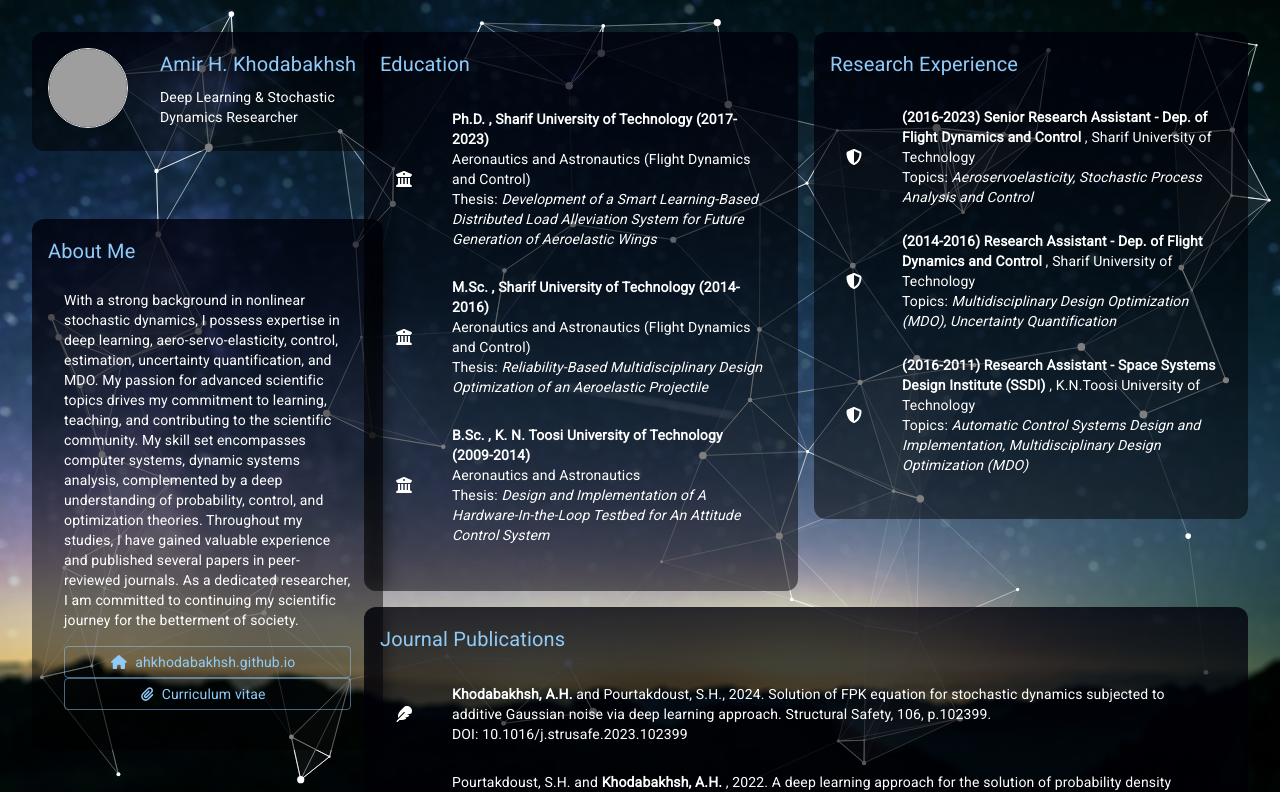
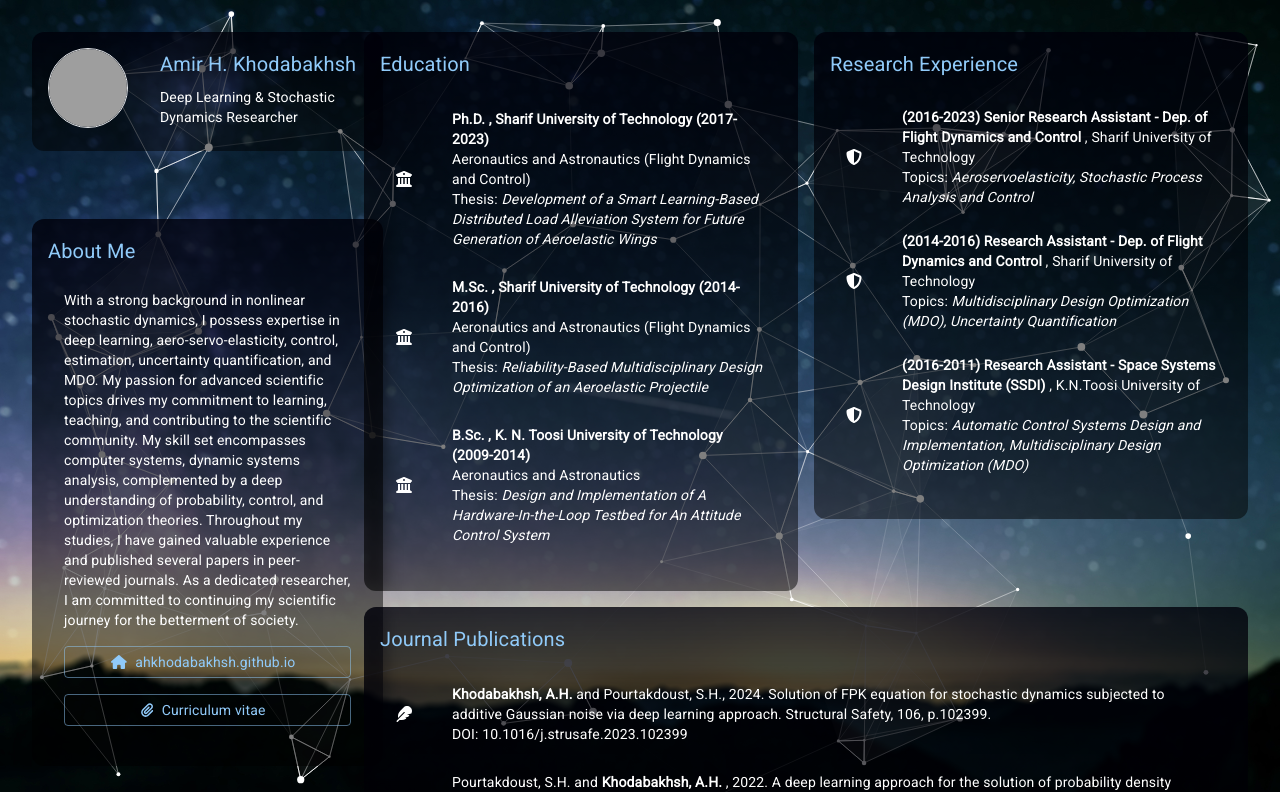
Before and after one commit to ahkhodabakhsh/ahkhodabakhsh.github.io, a Next.js app: page / in a window 1280 px wide. Shown: the top 792 px of the page. Built offline with nearby package versions, Linux system fonts and the light colour scheme; grey boxes are pictures that could not be loaded.

Commit message:
Switched to grid layout for better compatibility for the buttons layout in AboutMe

```diff
--- a/components/Resume/Cards/AboutMe.tsx
+++ b/components/Resume/Cards/AboutMe.tsx
@@ -1,6 +1,7 @@
 import resume from "@/data/resume.json";
 import Card from '@mui/material/Card';
 import Box from '@mui/material/Box';
+import Grid from '@mui/material/Grid'
 import Button from '@mui/material/Button';
 import CardContent from '@mui/material/CardContent';
 import Typography from '@mui/material/Typography';
@@ -29,7 +30,8 @@ export default function AboutMe(){
                             <Typography variant={cards.content.variant} color={cards.content.color}>
                                 {resume.basics.description}
                             </Typography>
-                            <Box component="section"sx={{ pt:2 }}>
+                            <Grid container direction="column" sx={{ pt:2 }}>
+                                <Grid item xs={12}>
                                     <Button className="flex w-full items-center justify-center"
                                             sx={{ textTransform: 'none'}}
                                             variant="outlined"
@@ -39,7 +41,9 @@ export default function AboutMe(){
                                             <span className="mx-2">ahkhodabakhsh.github.io</span>
                                         </Typography>
                                     </Button>
-                            <Button className="flex w-full items-center justify-center mt-5"
+                                </Grid>
+                                <Grid item xs={12} sx={{ marginTop:2, }}>
+                                    <Button className="flex w-full items-center justify-center"
                                             sx={{ textTransform: 'none' }}
                                             variant="outlined"
                                             href="/">
@@ -49,7 +53,8 @@ export default function AboutMe(){
                                             <span className="mx-2">Curriculum vitae</span>
                                         </Typography>
                                     </Button>
-                            </Box>
+                                </Grid>
+                            </Grid>
                         </Box>
                     </CardContent>
                 </Card>
```
Lines whose indentation alone changed are shown as unchanged.
